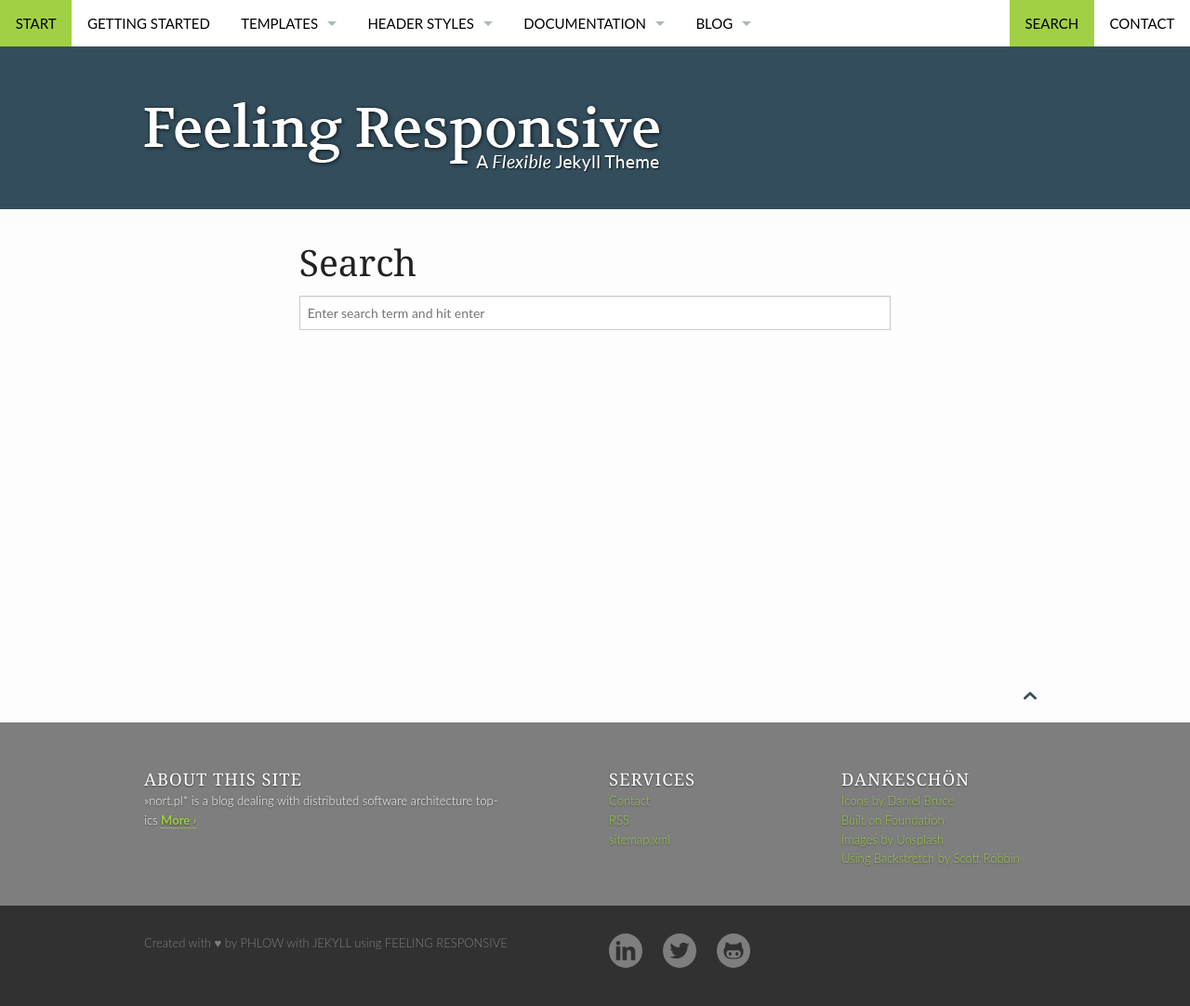
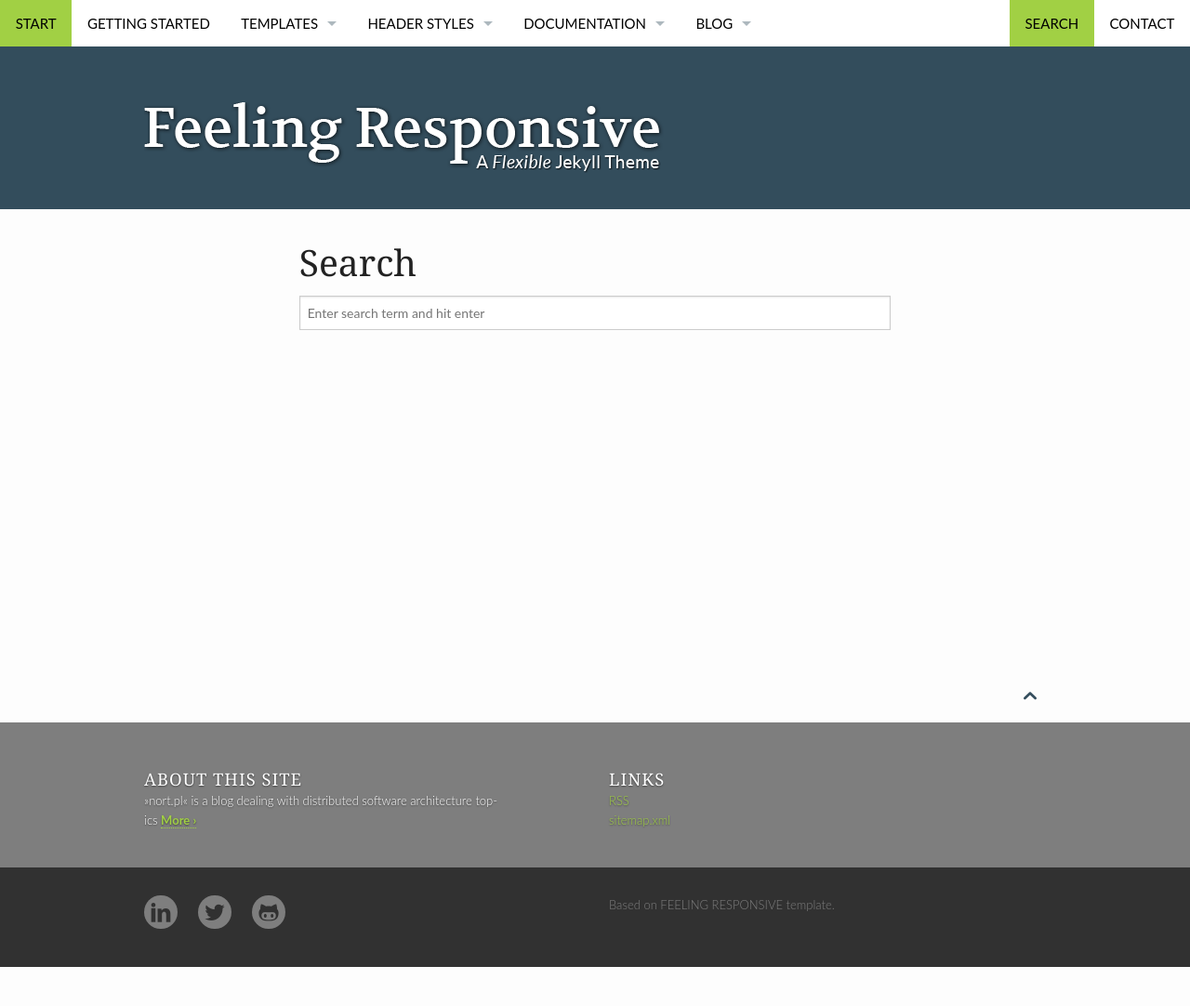
Before and after one commit to nort/nort.github.io, a Jekyll site: the page built from pages/search.md, in a window 1280 px wide. Shown: the whole page at 93% size. Built offline with Jekyll 4.4.1, drawn with Linux system fonts in a browser that asks for light colours; after the commit the page ends 1040 px from its top, so only the background shows below that.

Commit message:
better footer

```diff
--- a/_config.yml
+++ b/_config.yml
@@ -16,7 +16,7 @@ slogan: "thoughts on building high quality distributed software"
 
 
 # The description is used on homepage and in the footer to quickly describe your website. Use a maximum of 150 characters for SEO-purposes.
-description: "»nort.pl* is a blog dealing with distributed software architecture topics"
+description: "»nort.pl« is a blog dealing with distributed software architecture topics"
 
 
 # This URL is the main adresse. Don't include a slash at the end.
--- a/_data/network.yml
+++ b/_data/network.yml
@@ -1,21 +1 @@
-- menu_name: "Dankeschön"
-
-- name: "Icons by Daniel Bruce"
-  url: "http://entypo.com/"
-  class: "network-entypo"
-  title: "Icons by Daniel Bruce"
-
-- name: "Built on Foundation"
-  url: "http://foundation.zurb.com/"
-  class: "services-newsletter"
-  title: "Built on Foundation"
-
-- name: "Images by Unsplash"
-  url: "http://unsplash.com/"
-  class: "rss-link"
-  title: "Images by Unsplash"
-
-- name: "Using Backstretch by Scott Robbin"
-  url: "http://srobbin.com/jquery-plugins/backstretch/"
-  class: "sitemap-link"
-  title: "Using Backstretch by Scott Robbin"
+- menu_name: ""
--- a/_data/services.yml
+++ b/_data/services.yml
@@ -1,9 +1,4 @@
-- menu_name: "Services"
-
-- name: "Contact"
-  url: "/contact/"
-  class: "services-contact"
-  title: "Contact"
+- menu_name: "Links"
 
 - name: "RSS"
   url: "/feed.xml"
--- a/_includes/footer.html
+++ b/_includes/footer.html
@@ -67,17 +67,18 @@
 
       <div id="subfooter">
         <nav class="row">
-          <section id="subfooter-left" class="b30 small-12 medium-6 columns">
+          <section id="subfooter-left" class="small-12 medium-6 columns social-icons">
             <ul class="inline-list">
-              <li>Created with &hearts; by <a style="display:inline;" href="http://phlow.de/">Phlow</a> with <a style="display:inline;" href="http://jekyllrb.com/" target="_blank">Jekyll</a> using <a style="display:inline;" href="http://phlow.github.io/feeling-responsive/">Feeling Responsive</a> </li>
+              {% for social_item in site.data.socialmedia %}
+              <li><a href="{{ social_item.url }}" target="_blank" class="{{ social_item.class }}" title="{{ social_item.title }}"></a></li>
+              {% endfor %}
             </ul>
           </section>
 
-          <section id="subfooter-right" class="small-12 medium-6 columns social-icons">
+          <section id="subfooter-right" class="b30 small-12 medium-6 columns">
+
             <ul class="inline-list">
-            {% for social_item in site.data.socialmedia %}
-              <li><a href="{{ social_item.url }}" target="_blank" class="{{ social_item.class }}" title="{{ social_item.title }}"></a></li>
-            {% endfor %}
+              <li>Based on <a style="display:inline;" href="http://phlow.github.io/feeling-responsive/">Feeling Responsive</a> template.</li>
             </ul>
           </section>
         </nav>
```
